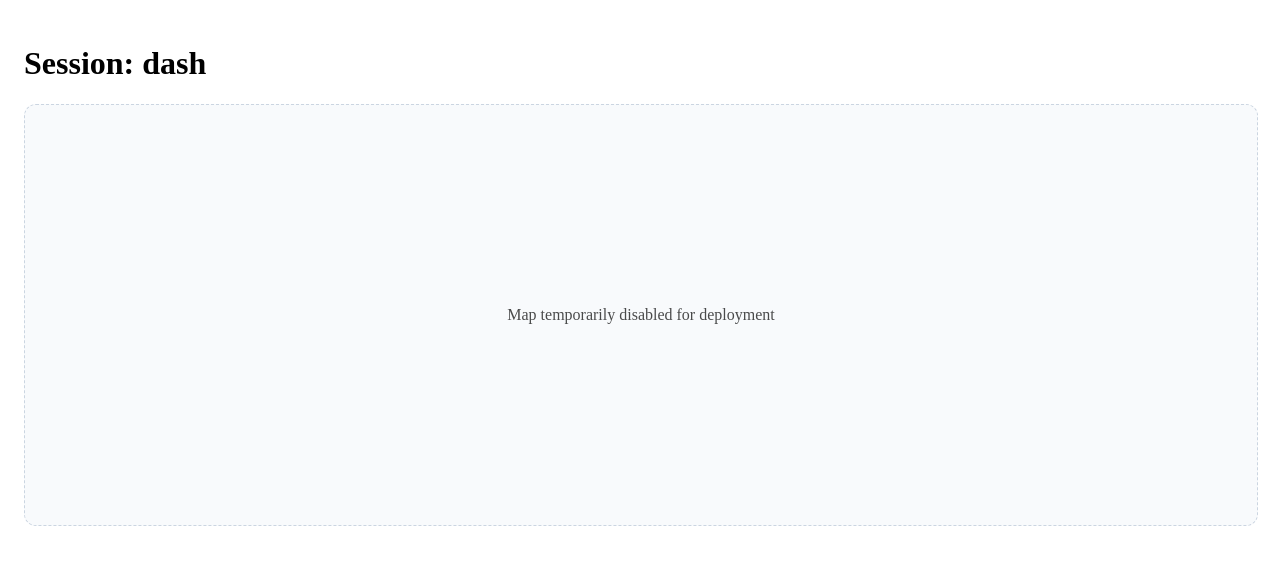
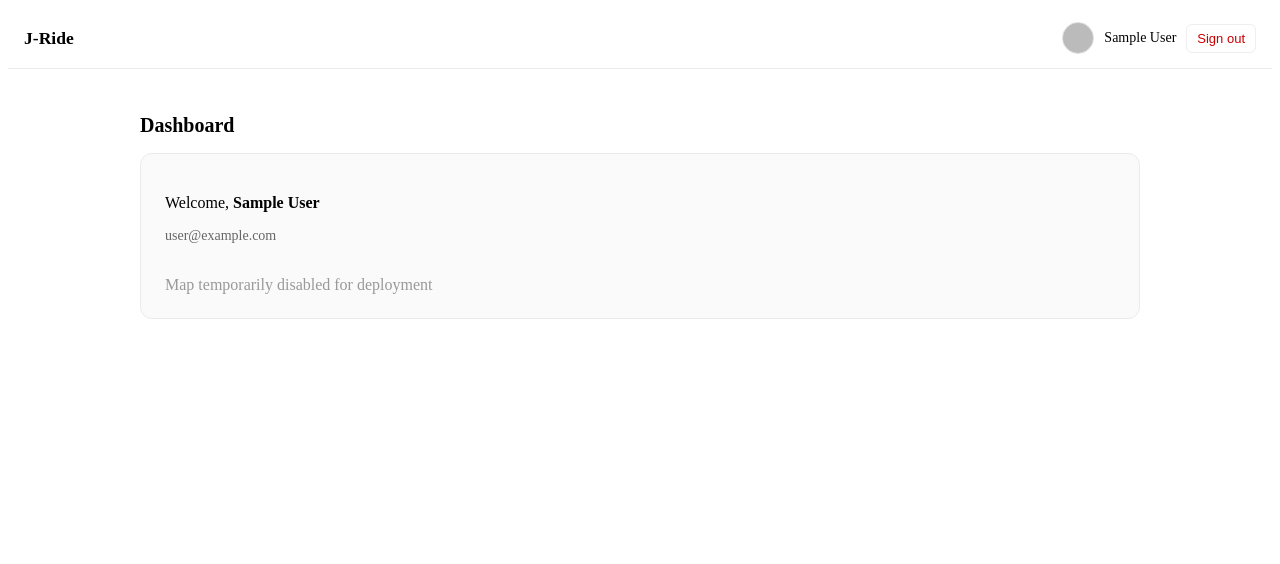
Before and after one commit to jwes9121/jride-clean, a Next.js app: page /dash in a window 1280 px wide. Shown: the top 564 px of the page. Built offline with nearby package versions, Linux system fonts and the light colour scheme; no server answers; sample sign-in values are in the browser's storage.

Commit message:
Create page.tsx

```diff
--- /dev/null
+++ b/app/dash/page.tsx
@@ -0,0 +1,80 @@
+// app/dash/page.tsx
+import { auth } from "../../auth";
+import { redirect } from "next/navigation";
+
+export const dynamic = "force-dynamic";
+export const revalidate = 0;
+
+export default async function DashPage() {
+  const session = await auth();
+  if (!session) redirect("/auth/signin");
+  const u = session.user;
+
+  return (
+    <>
+      <header
+        style={{
+          borderBottom: "1px solid #eaeaea",
+          background: "#fff",
+          height: 60,
+          display: "flex",
+          alignItems: "center",
+          justifyContent: "space-between",
+          padding: "0 1rem",
+        }}
+      >
+        <div style={{ fontWeight: 700, fontSize: "1.1rem" }}>J-Ride</div>
+        <div style={{ display: "flex", alignItems: "center", gap: 10 }}>
+          {u?.image ? (
+            <img
+              src={u.image}
+              alt={u?.name ?? ""}
+              width={30}
+              height={30}
+              style={{ borderRadius: "50%", border: "1px solid #ddd" }}
+            />
+          ) : (
+            <div style={{ width: 30, height: 30, borderRadius: "50%", background: "#ddd" }} />
+          )}
+          <span style={{ fontSize: 14 }}>{u?.name ?? u?.email}</span>
+          <form action="/api/auth/signout" method="post">
+            <button
+              type="submit"
+              style={{
+                fontSize: 13,
+                color: "#c00",
+                border: "1px solid #eee",
+                borderRadius: 6,
+                padding: "6px 10px",
+                cursor: "pointer",
+                background: "white",
+              }}
+            >
+              Sign out
+            </button>
+          </form>
+        </div>
+      </header>
+
+      <main style={{ maxWidth: 1000, margin: "0 auto", padding: "2rem 1rem" }}>
+        <h1 style={{ fontSize: "1.25rem", fontWeight: 600, marginBottom: "1rem" }}>
+          Dashboard
+        </h1>
+        <div
+          style={{
+            border: "1px solid #eaeaea",
+            borderRadius: 12,
+            background: "#fafafa",
+            padding: "1.5rem",
+          }}
+        >
+          <p>Welcome, <b>{u?.name}</b></p>
+          <p style={{ fontSize: 14, color: "#666" }}>{u?.email}</p>
+          <div style={{ marginTop: "2rem", color: "#999" }}>
+            Map temporarily disabled for deployment
+          </div>
+        </div>
+      </main>
+    </>
+  );
+}
```
